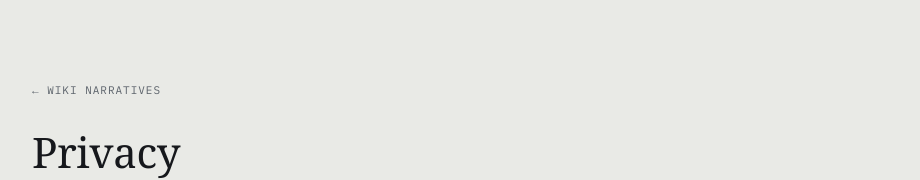
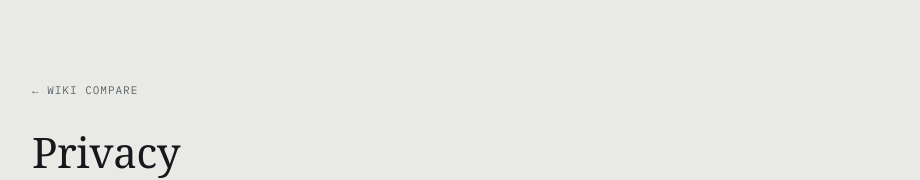
Before and after one commit to idonov8/wiki-compare, a Next.js app: page /privacy in a window 1280 px wide. Shown: the top 180 px of the page, without its empty margins (178-1098 px from the left). Built offline with nearby package versions, Linux system fonts and the light colour scheme; a web font is replaced by a local one.

Commit message:
Merge main and update privacy page/footer naming to Wiki Compare

```diff
--- a/app/privacy/page.tsx
+++ b/app/privacy/page.tsx
@@ -2,7 +2,7 @@ import Link from "next/link";
 import { MEASURE } from "@/components/landing/Section";
 
 export const metadata = {
-  title: "Privacy — Wiki Narratives",
+  title: "Privacy — Wiki Compare",
   description: "What this site collects, why, who it reaches, and how to have it removed.",
 };
 
@@ -34,7 +34,7 @@ export default function Page() {
           href="/"
           className="font-mono text-[11px] tracking-[0.09em] uppercase text-ink-soft no-underline hover:text-ink"
         >
-          ← Wiki Narratives
+          ← Wiki Compare
         </Link>
 
         <h1 className="mt-[28px] mb-[10px] font-display font-normal text-[clamp(30px,4vw,42px)] leading-[1.05] tracking-[-0.01em] text-ink">
--- a/components/Footer.tsx
+++ b/components/Footer.tsx
@@ -34,7 +34,7 @@ export default function Footer({
           marked difference as a pointer to check the sources, not a finding.
           <br />
           If a comparison says something false about you,{" "}
-          <a href={`mailto:${CONTACT}?subject=${encodeURIComponent("Wiki Narratives: correction")}`} className="text-ink hover:underline">
+          <a href={`mailto:${CONTACT}?subject=${encodeURIComponent("Wiki Compare: correction")}`} className="text-ink hover:underline">
             write to us.
           </a>{" "}
         </p>
```
